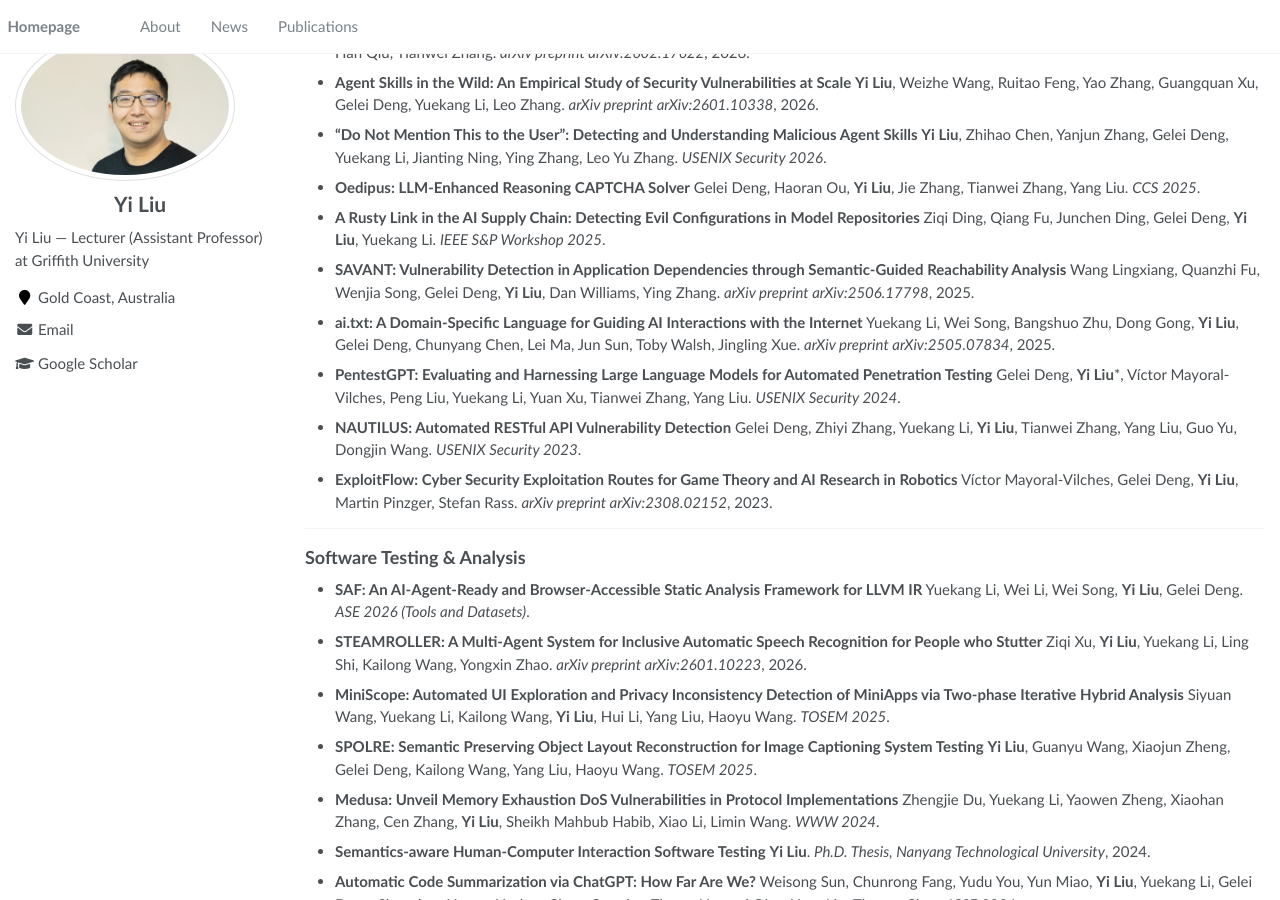
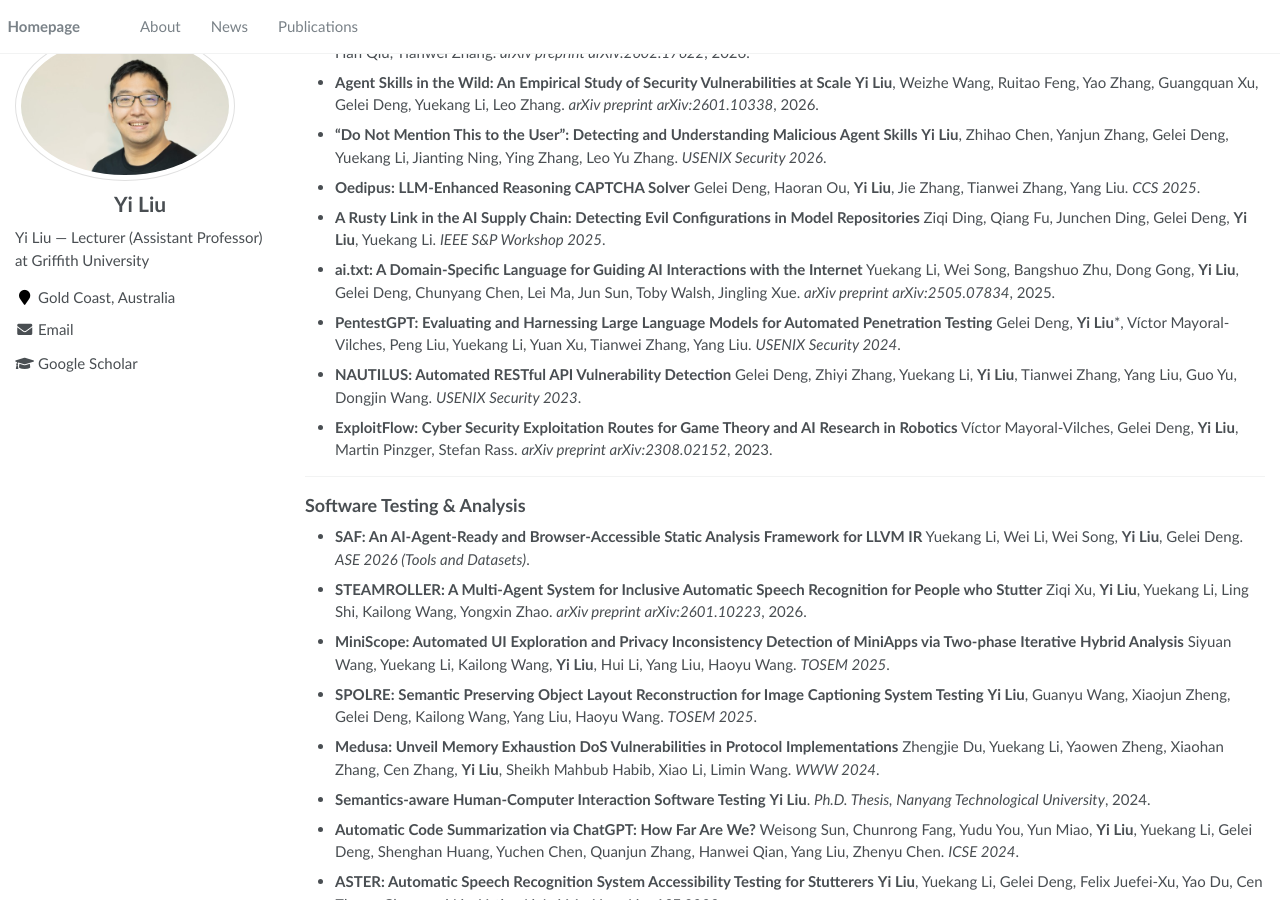
Before and after one commit to liuyi-academic/liuyi-academic.github.io, a Jekyll site: the page built from _pages/publications.md, in a window 1280 px wide and 900 px high, scrolled down 1537 px. Built offline with Jekyll 4.4.1, drawn with Linux system fonts in a browser that asks for light colours.

Commit message:
refactor: remove SAVANT preprint, superseded by CognixShield (ESEM 2026)
Co-Authored-By: Claude Fable 5 <noreply@anthropic.com>

```diff
--- a/_pages/publications.md
+++ b/_pages/publications.md
@@ -131,10 +131,6 @@ author_profile: true
   Ziqi Ding, Qiang Fu, Junchen Ding, Gelei Deng, **Yi Liu**, Yuekang Li.
   *IEEE S&P Workshop 2025*.
 
-- **SAVANT: Vulnerability Detection in Application Dependencies through Semantic-Guided Reachability Analysis**
-  Wang Lingxiang, Quanzhi Fu, Wenjia Song, Gelei Deng, **Yi Liu**, Dan Williams, Ying Zhang.
-  *arXiv preprint arXiv:2506.17798*, 2025.
-
 - **ai.txt: A Domain-Specific Language for Guiding AI Interactions with the Internet**
   Yuekang Li, Wei Song, Bangshuo Zhu, Dong Gong, **Yi Liu**, Gelei Deng, Chunyang Chen, Lei Ma, Jun Sun, Toby Walsh, Jingling Xue.
   *arXiv preprint arXiv:2505.07834*, 2025.
```
